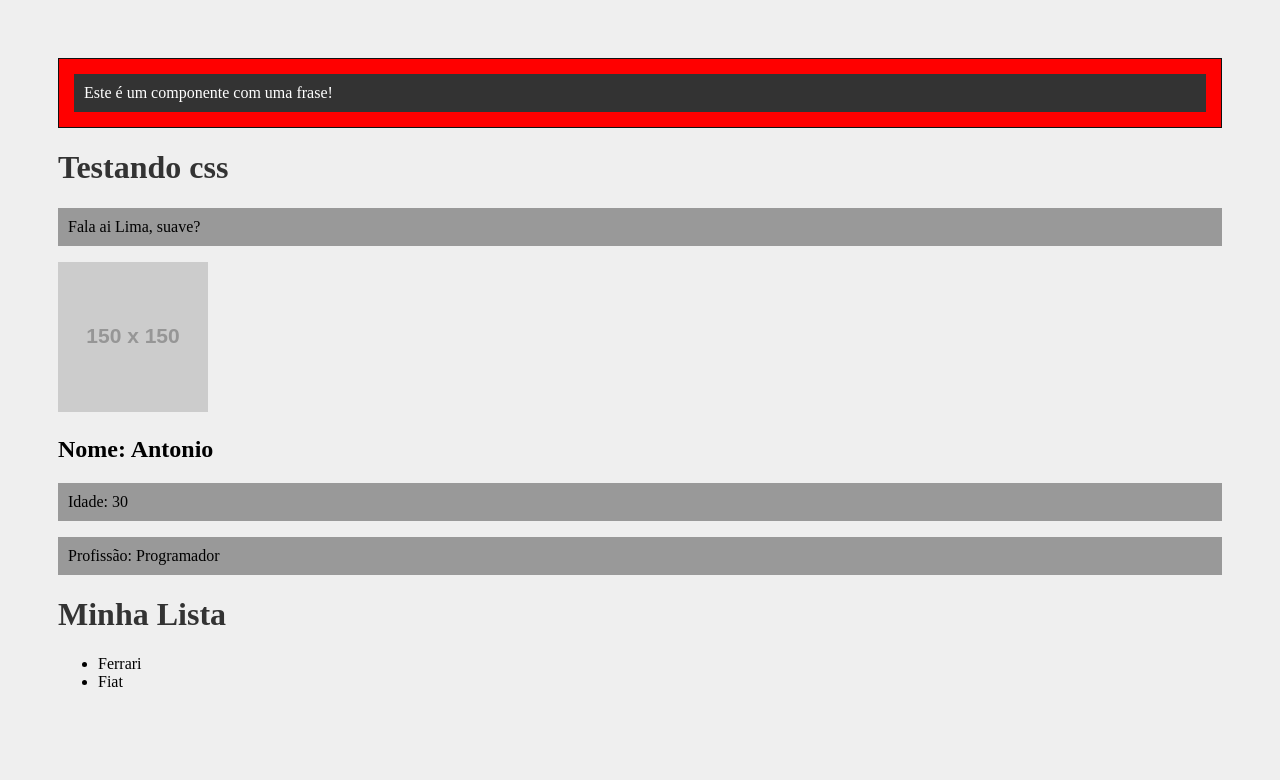
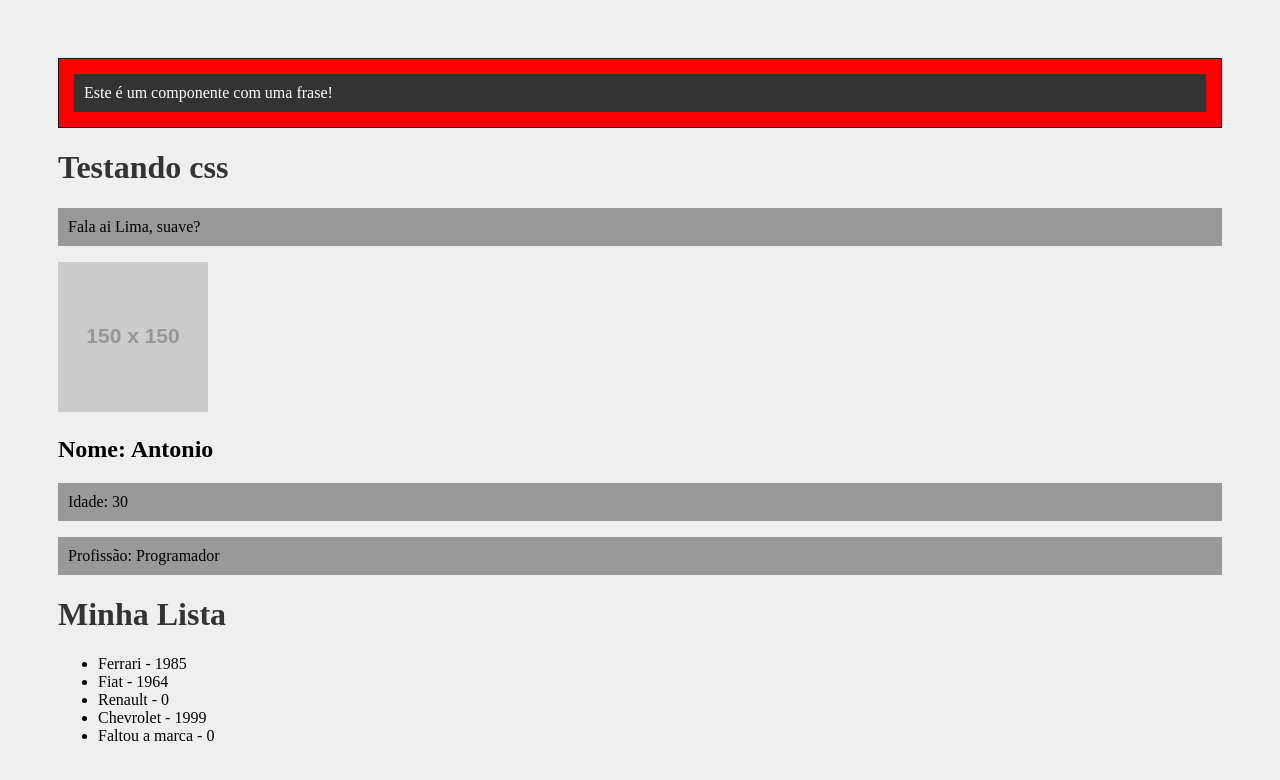
Before and after one commit to LibReact/React, a React (Create React App) app: page / in a window 1280 px wide. Shown: the top 780 px of the page. Built offline with nearby package versions, Linux system fonts and the light colour scheme.

Commit message:
PropTypes nas propriedades dos componentes

```diff
--- a/src/components/Frase.js
+++ b/src/components/Frase.js
@@ -2,7 +2,7 @@
 import styles from './Frase.module.css'
 
 export default function Frase(props) {
-    console.log(styles);
+    // console.log(styles);
     return (
         <div className={styles.fraseContainer}>
             <p className={styles.fraseContent}>Este é um componente {props.desc} com uma frase!</p>
--- a/src/components/Item.js
+++ b/src/components/Item.js
@@ -1,7 +1,21 @@
-export default function Item(props) {
+import PropTypes from 'prop-types';
+
+export default function Item({ marca, ano_lancamento}) {
     return (
         <>
-            <li>{props.marca}</li>
+            <li>{marca} - {ano_lancamento}</li>
         </>
     )
 }
+
+// Definindo o tipo dos valores das propriedades do componente
+Item.propTypes = {
+    marca: PropTypes.string.isRequired,
+    ano_lancamento: PropTypes.number,
+}
+
+// Definindo valores default nas propriedades do componente
+Item.defaultProps = {
+    marca: 'Faltou a marca',
+    ano_lancamento: 0,
+}
--- a/src/components/List.js
+++ b/src/components/List.js
@@ -6,8 +6,11 @@
         <>
             <h1>Minha Lista</h1>
             <ul>
-                <Item marca="Ferrari" />
-                <Item marca="Fiat" />
+                <Item marca="Ferrari" ano_lancamento={1985} />
+                <Item marca="Fiat" ano_lancamento={1964}/>
+                <Item marca="Renault"/>
+                <Item marca="Chevrolet" ano_lancamento={1999} />
+                <Item />
             </ul>
         </>
     );
```
